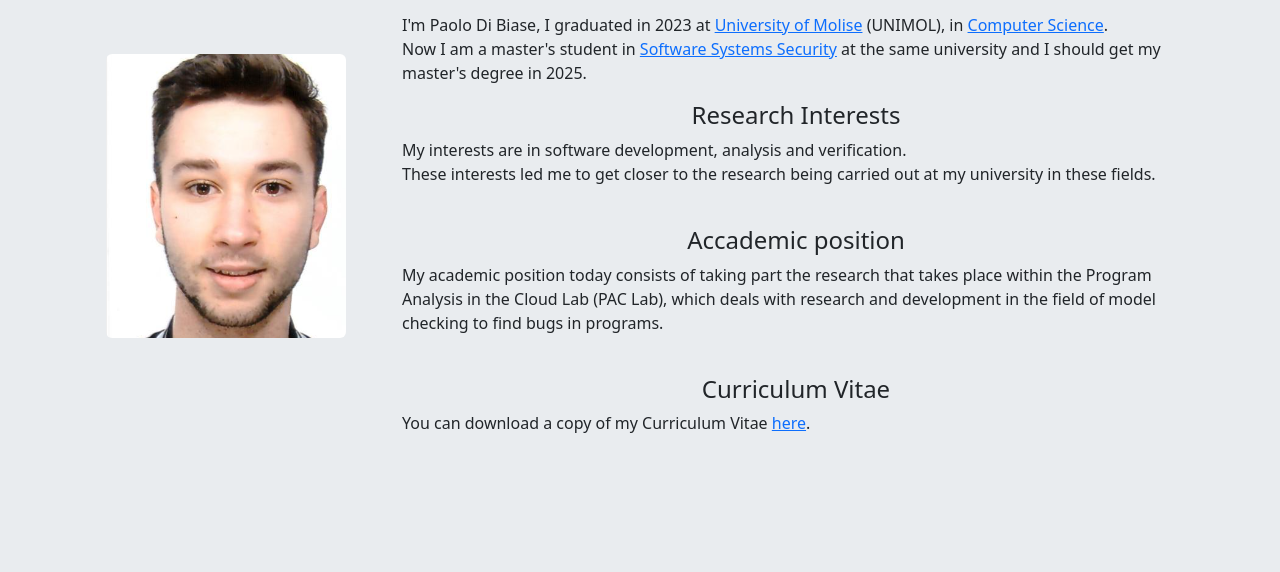
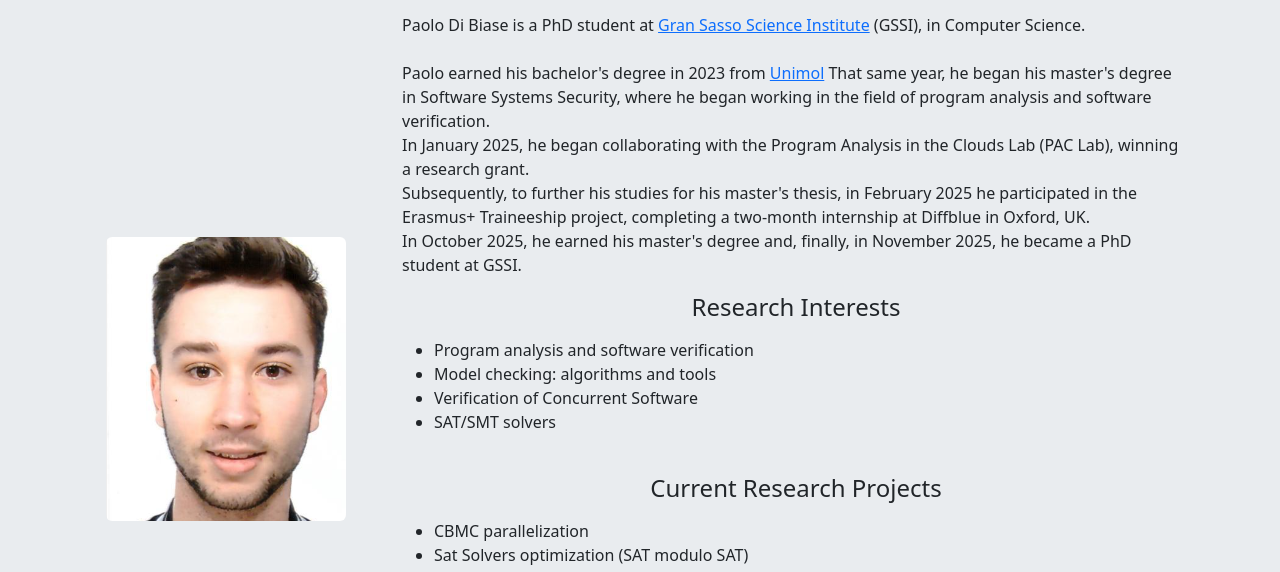
Before and after one commit to paolo-di-biase/paolo-di-biase.github.io, a plain HTML site: page index.html in a window 1280 px wide. Shown: the part 179-751 px from the top of the page. Drawn offline with nearby package versions, Linux system fonts and the light colour scheme.

Commit message:
Update index.html

```diff
--- a/index.html
+++ b/index.html
@@ -43,25 +43,42 @@
                         <h1 class="text-center pt-3">Paolo Di Biase</h1> <br>
 
                         <p>
-                            I'm Paolo Di Biase, I graduated in 2023 at <a href="https://www.unimol.it/">University of Molise</a> (UNIMOL), in <a href="https://www3.unimol.it/dipartimenti/bioscienze-e-territorio/corso/informatica_home">Computer Science</a>. <br>
-                            Now I am a master's student in <a href="https://www3.unimol.it/dipartimenti/bioscienze-e-territorio/corso/sicurezza_sistemi_software_home">Software Systems Security</a> at the same university and I should get my master's degree in 2025. <br>
+							Paolo Di Biase is a PhD student at <a href="https://www.gssi.it/">Gran Sasso Science Institute</a> (GSSI), in Computer Science. <br><br>
+							Paolo earned his bachelor's degree in 2023 from <a href="https://www.unimol.it/">Unimol</a> That same year, he began his master's degree in Software Systems Security, where he began working in the field of program analysis and software verification.<br>
+							In January 2025, he began collaborating with the Program Analysis in the Clouds Lab (PAC Lab), winning a research grant.<br>
+							Subsequently, to further his studies for his master's thesis, in February 2025 he participated in the Erasmus+ Traineeship project, completing a two-month internship at Diffblue in Oxford, UK.<br>
+							In October 2025, he earned his master's degree and, finally, in November 2025, he became a PhD student at GSSI.<br>
                         </p>
 
                         <h4 class="text-center">Research Interests</h4>
                         <p>
-                            My interests are in software development, analysis and verification.<br>
-                            These interests led me to get closer to the research being carried out at my university in these fields.
+                            <ul>
+								<li>Program analysis and software verification</li>
+								<li>Model checking: algorithms and tools</li>
+								<li>Verification of Concurrent Software</li>
+								<li>SAT/SMT solvers</li>
+							</ul>
                         </p> <br>
 
-                        <h4 class="text-center">Accademic position</h4>
+                        <h4 class="text-center">Current Research Projects</h4>
                         <p>
-                            My academic position today consists of taking part the research that takes place within the Program Analysis in the Cloud Lab (PAC Lab),
-                            which deals with research and development in the field of model checking to find bugs in programs. <br>
+                            <ul>
+								<li>CBMC parallelization</li>
+								<li>Sat Solvers optimization (SAT modulo SAT)</li>
+								<li>Model checking of concurrent program using sequentializzation and partial order (Lazy-PO)</li>
+							</ul>
+                        </p> <br>
+
+						<h4 class="text-center">Software/Tools</h4>
+                        <p>
+                            <ul>
+								<li><a href="https://github.com/paolo-di-biase/Lazy-PO">Iekke</a>: BMC for concurrent C programs</li>
+							</ul>
                         </p> <br>
 
                         <h4 class="text-center">Curriculum Vitae</h4>
                         <p>
-                            You can download a copy of my Curriculum Vitae <a href="https://paolo-di-biase.github.io/assets/file/cv_dibiase_en.pdf">here</a>.
+                            You can download a copy of Paolo's Curriculum Vitae <a href="https://paolo-di-biase.github.io/assets/file/cv_dibiase_en.pdf">here</a>.
                         </p> <br>
                     </div>
                 </div>
```
